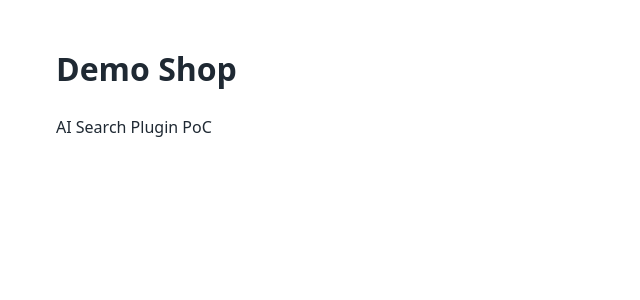
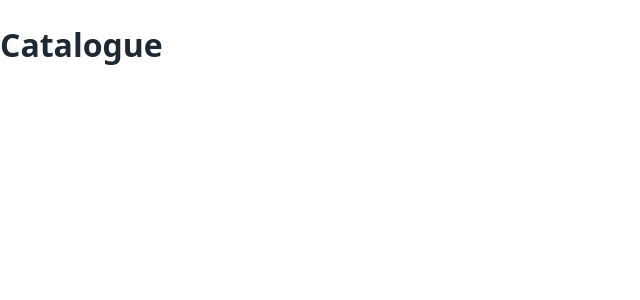
Before and after one commit to AldinaSculac/poc-ai-search-plugin, a React (Vite) app in the folder apps/demo-shop/: page /catalogue in a window 1280 px wide. Shown: the top 300 px of the page, without its empty margins (0-640 px from the left). Built offline with nearby package versions, Linux system fonts and the light colour scheme.

Commit message:
feat(shop): add react router with placeholder routes

```diff
--- a/apps/demo-shop/package.json
+++ b/apps/demo-shop/package.json
@@ -11,7 +11,8 @@
   },
   "dependencies": {
     "react": "^19.2.8",
-    "react-dom": "^19.2.8"
+    "react-dom": "^19.2.8",
+    "react-router": "^8.4.0"
   },
   "devDependencies": {
     "@types/node": "^24.13.3",
--- a/apps/demo-shop/src/App.tsx
+++ b/apps/demo-shop/src/App.tsx
@@ -1,10 +1,19 @@
+import { createBrowserRouter, Navigate } from 'react-router';
+import { RouterProvider } from 'react-router/dom';
+import { CataloguePage } from './pages/CataloguePage';
+import { LoginPage } from './pages/LoginPage';
+import { ProfilePage } from './pages/ProfilePage';
+
+const router = createBrowserRouter([
+  { path: '/', element: <Navigate to="/catalogue" replace /> },
+  { path: '/login', element: <LoginPage /> },
+  { path: '/catalogue', element: <CataloguePage /> },
+  { path: '/profile', element: <ProfilePage /> },
+  { path: '*', element: <Navigate to="/catalogue" replace /> },
+]);
+
 function App() {
-  return (
-    <main>
-      <h1>Demo Shop</h1>
-      <p>AI Search Plugin PoC</p>
-    </main>
-  );
+  return <RouterProvider router={router} />;
 }
 
 export default App;
--- /dev/null
+++ b/apps/demo-shop/src/pages/CataloguePage.tsx
@@ -0,0 +1,3 @@
+export function CataloguePage() {
+  return <h1>Catalogue</h1>;
+}
--- /dev/null
+++ b/apps/demo-shop/src/pages/LoginPage.tsx
@@ -0,0 +1,3 @@
+export function LoginPage() {
+  return <h1>Login</h1>;
+}
--- /dev/null
+++ b/apps/demo-shop/src/pages/ProfilePage.tsx
@@ -0,0 +1,3 @@
+export function ProfilePage() {
+  return <h1>Profile</h1>;
+}
```
Also changed, not shown: 1 other file (tests, documents, lock files or other folders).
